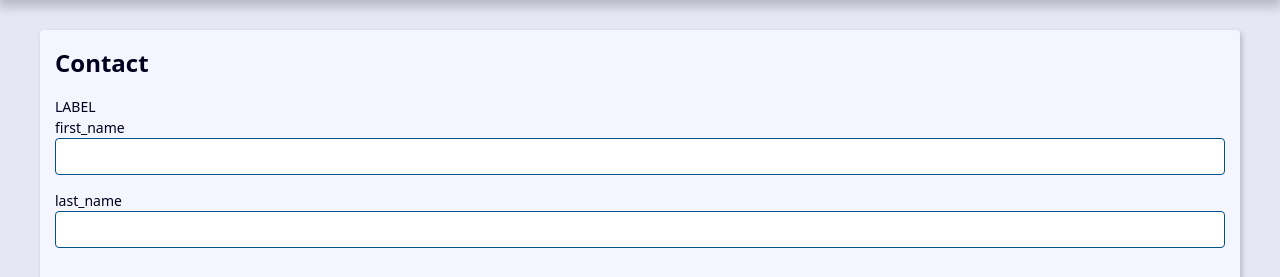
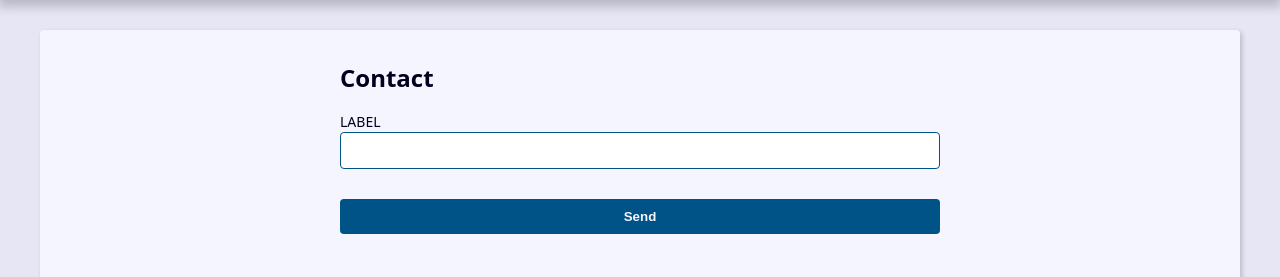
Before and after one commit to GustavOxys/Agenda, a Django app: page /contact/create in a window 1280 px wide. Shown: the part 239-516 px from the top of the page. Run offline with Django 4.2, Linux system fonts and the light colour scheme.

Commit message:
add form post

```diff
--- a/contact/templates/contact/create.html
+++ b/contact/templates/contact/create.html
@@ -1,10 +1,9 @@
 {% extends 'global/base.html' %}
-
 {% block content %}
+  <div class="form-wrapper">
     <h2>Contact</h2>
 
     <form
-  action=""
       action="{% url 'contact:create' %}"
       method="POST"
       enctype="multipart/form-data"
@@ -14,15 +13,14 @@
       <div class="form-content">
         <div class="form-group">
           <label for="id_first_name">LABEL</label>
-      <label for="id_first_name">first_name</label>
           <input type="text" name="first_name" maxlength="255" id="id_first_name">
         </div>
-
+      </div>
+      <div class="form-content">
         <div class="form-group">
-      <label for="id_last_name">last_name</label>
-      <input type="text" name="last_name" maxlength="255" id="id_last_name">
+          <button class="btn" type="submit">Send</button>
         </div>
       </div>
-
-  <div class="form-content">
-{% endblock %}
+    </form>
+  </div>
+{% endblock content %}
--- a/contact/views/contact_forms.py
+++ b/contact/views/contact_forms.py
@@ -2,22 +2,25 @@ from django.core.paginator import Paginator
 from django.db.models import Q
 from django.shortcuts import get_object_or_404, redirect, render
 from contact.models import Contact
+from django import forms
+
+class ContactForm(forms.ModelForm):
+    class Meta:
+        model = Contact
+        fields = (
+            'first_name', 'last_name', 'phone',
+            )
+
 
 def create(request):
-    post = request.POST
-    if request.method == 'POST':
-        print()
-        print(request.method)
-        print(request.POST.get('first_name'))
-        print(request.POST.get('last_name'))
-        print()
+
 
     context = {
+        'form': ContactForm()
 
     }
-
-    print()
-    print(request.method)
-    print()
-
-    return render(request,'contact/create.html', context)
+    return render(
+        request,
+        'contact/create.html',
+        context
+    )
```
Lines whose indentation alone changed are shown as unchanged.
